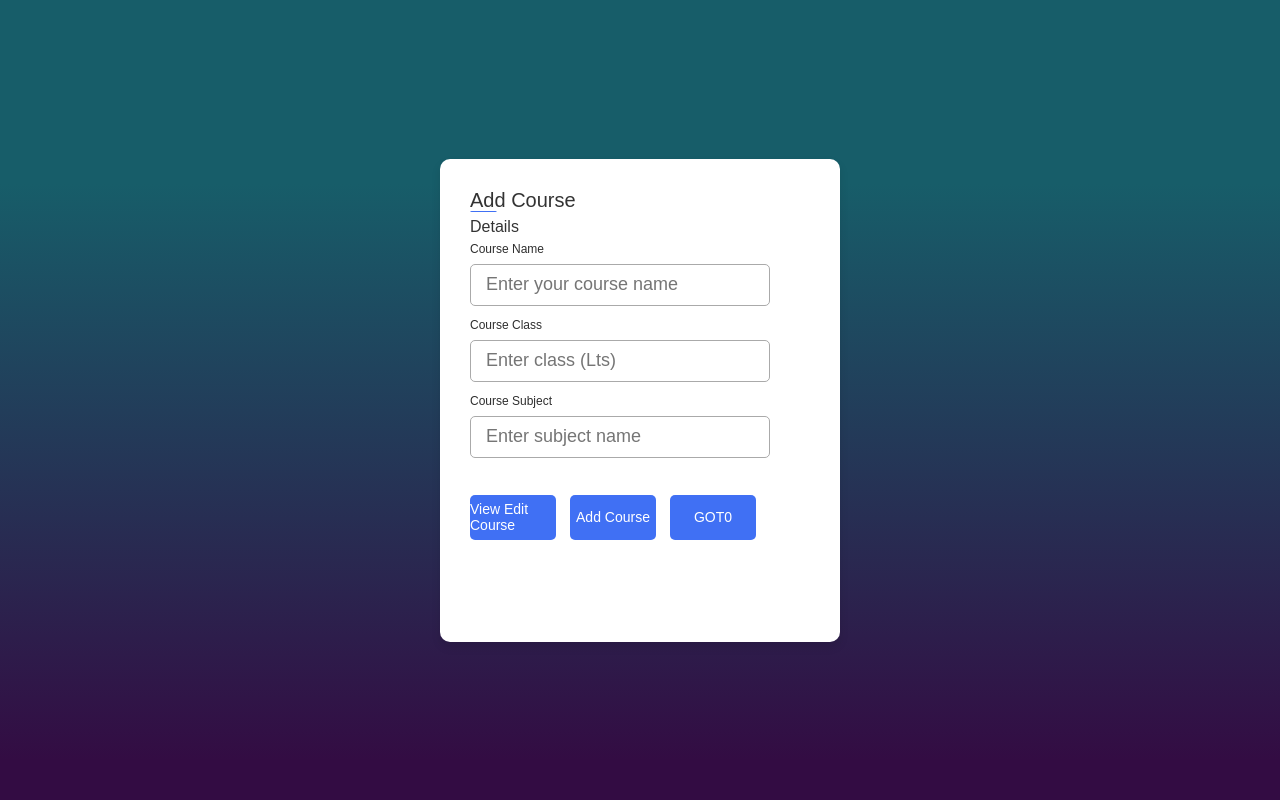
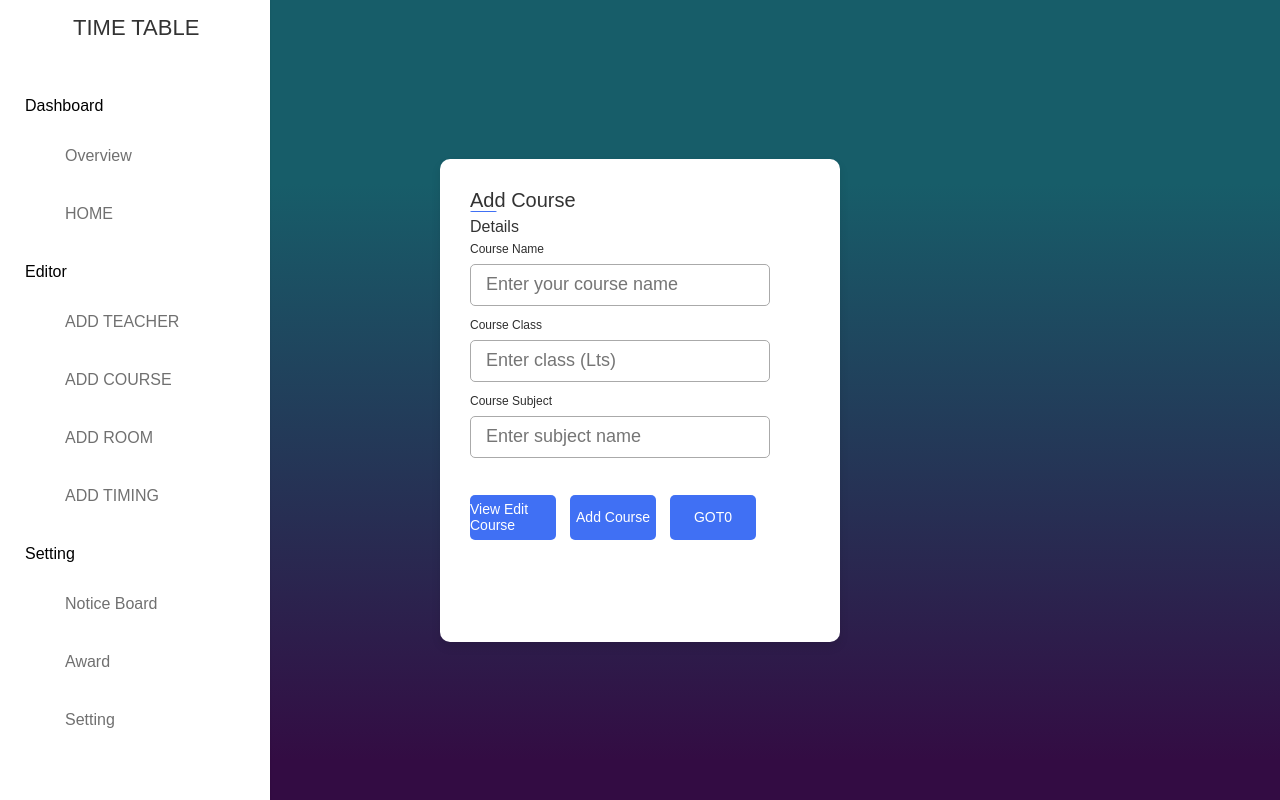
Before and after one commit to VibhorSingh-Bisht/TimeTable_generator, a Django app: template TimeTable/Home/templates/Add Course.html in a window 1280 px wide. Run offline with Django 3.2, Linux system fonts and the light colour scheme; the template is opened without the code that fills it, so the values that code supplies are empty.

Commit message:
first commit

```diff
--- a/TimeTable/Home/models.py
+++ b/TimeTable/Home/models.py
@@ -6,3 +6,9 @@ class teacher_data(models.Model):
     teacher_name = models.CharField(max_length = 35)
     teacher_desig = models.CharField(max_length = 15)
     subjects = models.CharField(max_length = 150)
+
+
+class course_data(models.Model):
+    course_name = models.CharField(max_length=25)
+    course_c = models.PositiveSmallIntegerField()
+    course_subs = models.CharField(max_length=200)
--- a/TimeTable/Home/templates/Add Course.html
+++ b/TimeTable/Home/templates/Add Course.html
@@ -10,6 +10,98 @@
     <title>Add Course</title>
 </head>
 <body>
+    <nav class="sidebar locked">
+        <div class="logo_items flex">
+          <span class="nav_image"></span>
+          <span class="logo_name">TIME TABLE</span>
+          <i class="bx bx-lock-alt" id="lock-icon" title="Unlock Sidebar"></i>
+          <i class="bx bx-x" id="sidebar-close"></i>
+        </div>
+
+        <div class="menu_container">
+          <div class="menu_items">
+            <!-- Your sidebar menu items here -->
+            <ul class="menu_item">
+              <div class="menu_title flex">
+                <span class="title">Dashboard</span>
+                <span class="line"></span>
+              </div>
+              <li class="item">
+                <a href="#" class="link flex">
+                  <i class="bx bx-home-alt"></i>
+                  <span>Overview</span>
+                </a>
+              </li>
+              <li class="item">
+                <a href="" class="link flex">
+                  <i class="bx bx-grid-alt"></i>
+                  <span>HOME</span>
+                </a>
+              </li>
+            </ul>
+
+
+            <ul class="menu_item">
+              <div class="menu_title flex">
+                <span class="title">Editor</span>
+                <span class="line"></span>
+              </div>
+              <li class="item">
+                <a href="#" class="link flex">
+                  <i class="bx bxs-magic-wand"></i>
+                  <span>ADD TEACHER</span>
+                </a>
+              </li>
+              <li class="item">
+                <a href="#" class="link flex">
+                  <i class="bx bx-folder"></i>
+                  <span>ADD COURSE</span>
+                </a>
+              </li>
+              <li class="item">
+                <a href="#" class="link flex">
+                  <i class="bx bx-cloud-upload"></i>
+                  <span>ADD ROOM</span>
+                </a>
+              </li>
+            </ul>
+
+            <li class="item">
+              <a href="#" class="link flex">
+                <i class="bx bx-cloud-upload"></i>
+                <span>ADD TIMING</span>
+              </a>
+            </li>
+          </ul>
+
+          <ul class="menu_item">
+            <div class="menu_title flex">
+              <span class="title">Setting</span>
+              <span class="line"></span>
+            </div>
+            <li class="item">
+              <a href="#" class="link flex">
+                <i class="bx bx-flag"></i>
+                <span>Notice Board</span>
+              </a>
+            </li>
+            <li class="item">
+              <a href="#" class="link flex">
+                <i class="bx bx-award"></i>
+                <span>Award</span>
+              </a>
+            </li>
+            <li class="item">
+              <a href="#" class="link flex">
+                <i class="bx bx-cog"></i>
+                <span>Setting</span>
+              </a>
+            </li>
+          </ul>
+        </div>
+      </div> <!-- Closing div for menu_container -->
+
+    </nav>
     <div class="container">
         <header>Add Course</header>
         <form action="#" method="post">
@@ -20,22 +112,19 @@
                     <div class="fields">
                         <div class="input-field">
                             <label>Course Name</label>
-                            <input name="Course_name" type="text" placeholder="Enter your course name" required>
+                            <input name="Course_name" type="text" placeholder="Enter your course name" required name="course_name">
                         </div>
 
                         <div class="input-field">
                             <label>Course Class</label>
-                            <input name="Lts" type="number" placeholder="Enter class (Lts)" required>
+                            <input name="Lts" type="number" placeholder="Enter class (Lts)" required name="course_c">
                         </div>
 
 
                         <div class="input-field">
                             <label>Course Subject</label>
-                            <input name="Lts" type="text" placeholder="Enter subject name" required>
+                            <input name="Lts" type="text" placeholder="Enter subject name" required name="subjects">
                         </div>
-
-
-
 
                     <div class="buttons">
                         <div class="backBtn">
--- a/TimeTable/Home/views.py
+++ b/TimeTable/Home/views.py
@@ -10,12 +10,12 @@ def add_course(request):
     if request.method == 'POST':
         data = request.POST
         course_name = data.get('course_name')
-        course_d = data.get('course_d')
+        course_c = data.get('course_c')
         course_subs = data.get('subjects')
-        print(course_name, course_d,course_subs)
+        print(course_name, course_c,course_subs)
         teacher_data.objects.create(
             course_name  = course_name,
-            course_d = course_d,
+            course_d = course_c,
             course_subs = course_subs
         )
     return render(request,"Add Course.html")
```
